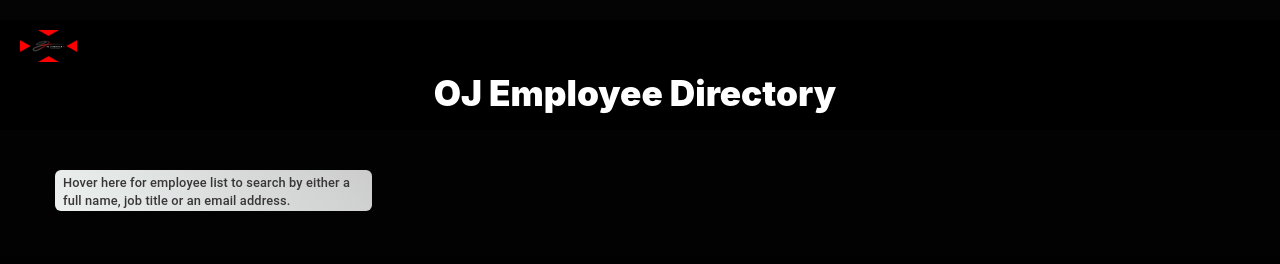
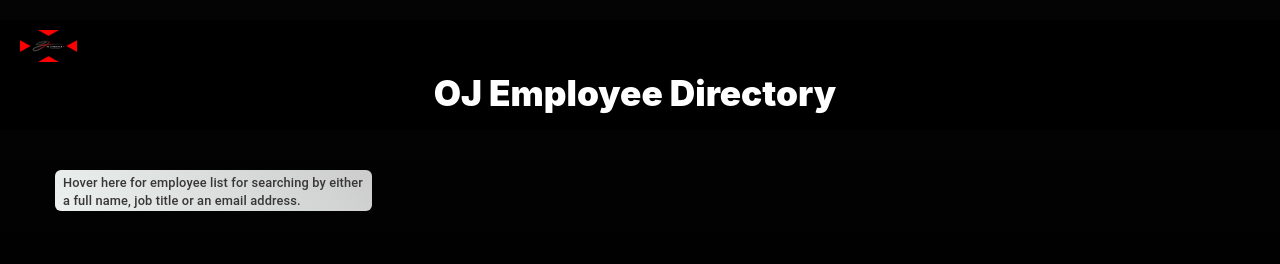
Before and after one commit to fahad-zakir/Firebase-React-Employee-Directory, a React (Create React App) app: page / in a window 1280 px wide. Shown: the top 264 px of the page. Built offline with nearby package versions, Linux system fonts and the light colour scheme; no server answers; the database is empty.

Commit message:
updated-text

```diff
--- a/src/components/SearchEmployee.js
+++ b/src/components/SearchEmployee.js
@@ -17,7 +17,7 @@ function SearchEmployee({
       <div className="col-sm-4">
         <Typography mt={5} ml={5} className="custom-info" variant="body2">
           <p className="employees--list-link">
-            Hover here for employee list to search by either a full name, job
+            Hover here for employee list for searching by either a full name, job
             title or an email address.
             {isSmallScreen ?
             <img
```
